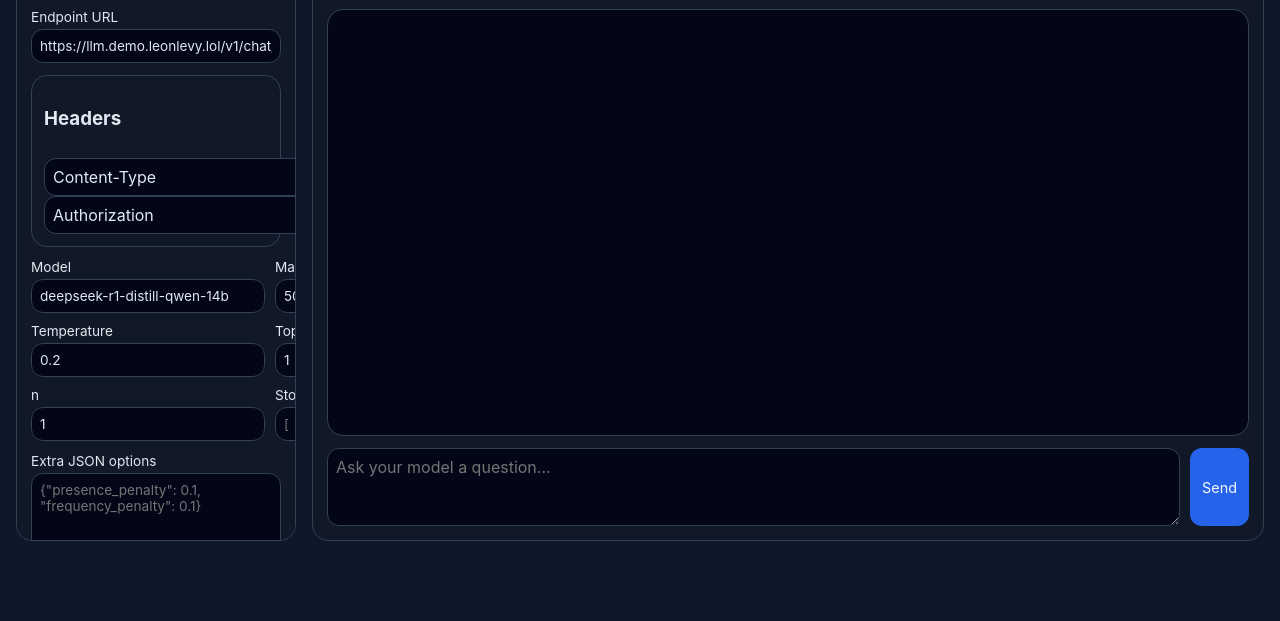
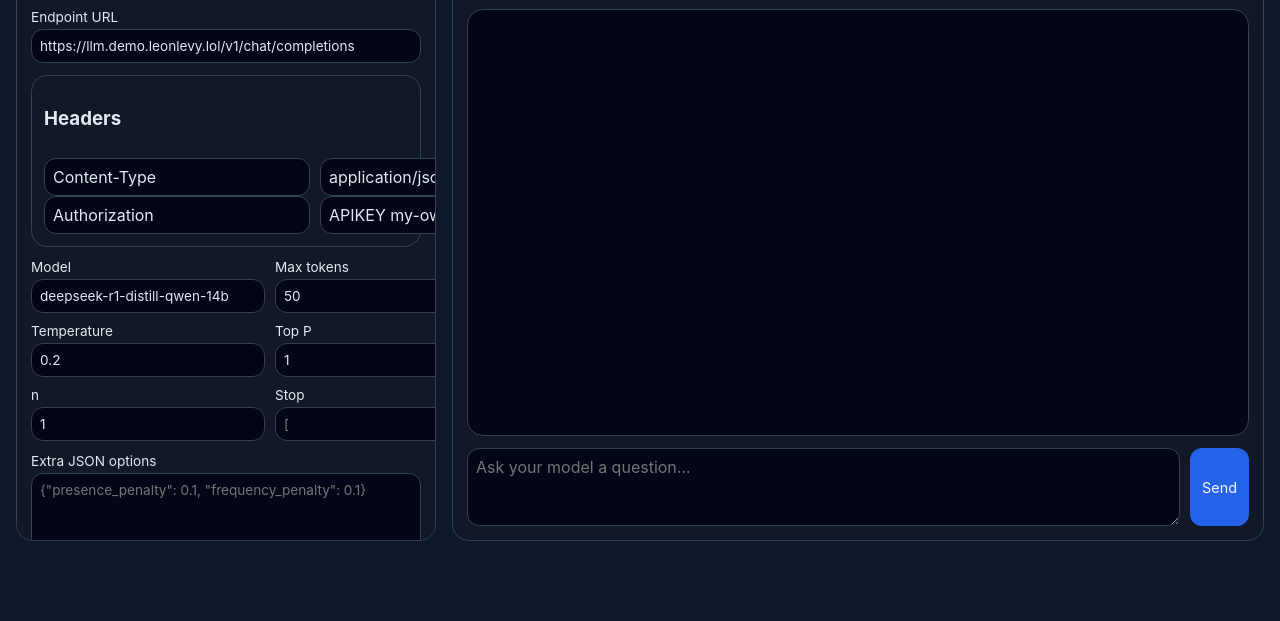
Before and after one commit to bugbiteme/llm-playground, a website: page public/index.html in a window 1280 px wide. Shown: the part 179-800 px from the top of the page. Drawn offline with Linux system fonts and the light colour scheme.

Commit message:
chat window

```diff
--- a/public/styles.css
+++ b/public/styles.css
@@ -29,7 +29,7 @@ header p {
 
 main {
   display: grid;
-  grid-template-columns: 280px 1fr;
+  grid-template-columns: 420px 1fr;
   gap: 16px;
   padding: 16px;
   height: calc(100vh - 140px);
```
